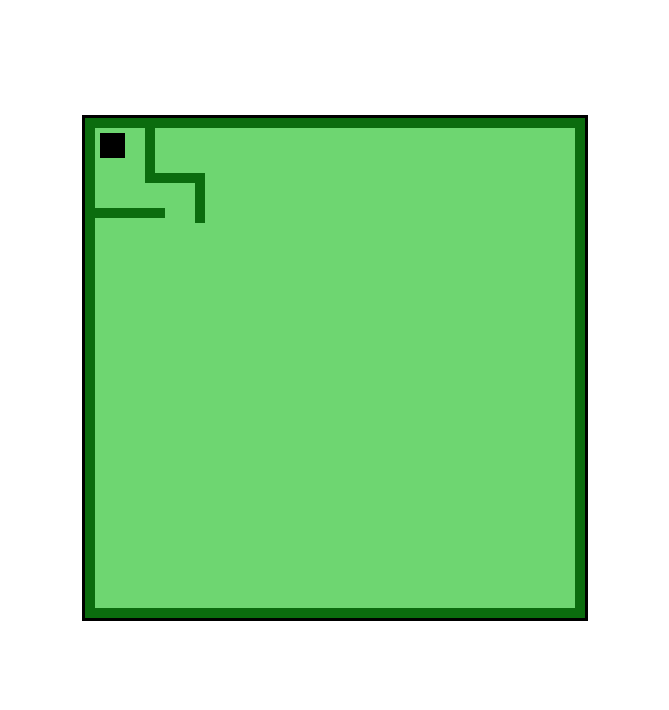
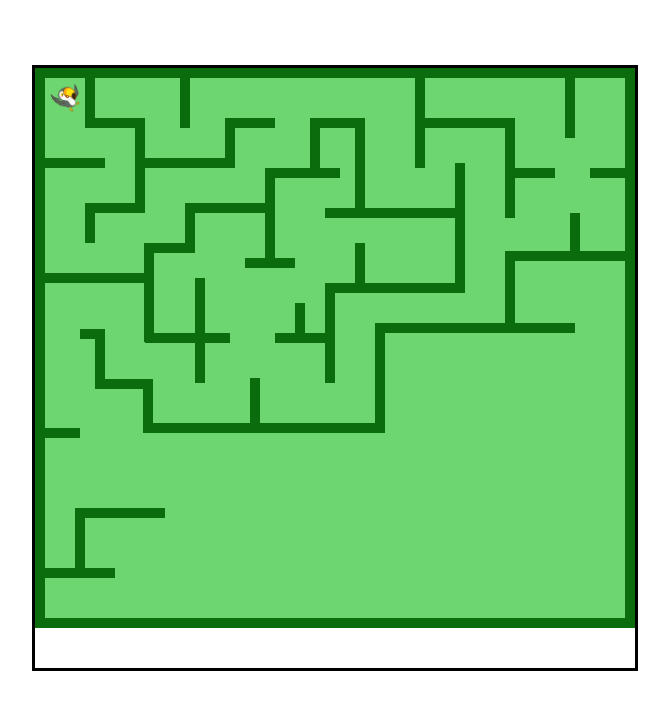
Before and after one commit to jonathanj20/laberinto-canvas-html, a plain HTML site: page index.html in a window 1280 px wide. Shown: the whole page, without its empty margins (305-974 px from the left). Drawn offline with Linux system fonts and the light colour scheme.

Commit message:
Se le agregaron los primeros muros al laberinto, el jugador es la imagen de un tucan y se le agregó música ambiental

```diff
--- a/index.html
+++ b/index.html
@@ -6,13 +6,18 @@
     <title>Laberinto</title>
 </head>
 <body>
-    <canvas id="miCanvas" width="500" height="500"></canvas>
+    <canvas id="miCanvas" width="600" height="600"></canvas>
+    <audio src="musica-sonido/musica.mp3" id="musicaAmbiental" preload="auto"></audio>
     <style>
         body{
             min-height: 90vh;
             display: flex;
             justify-content: center;
             align-items: center;
+        }
+
+        img, audio{
+            display: none;
         }
 
         #miCanvas{
--- a/laberinto.js
+++ b/laberinto.js
@@ -1,8 +1,12 @@
 const canvas = document.getElementById('miCanvas');
 const ctx = canvas.getContext('2d');
-let posicionX = 15, posicionY = 15, oldX=0, oldY=0, w = 25, h = 25;
+let posicionX = 15, posicionY = 15, oldX=0, oldY=0, w = 30, h = 30;
 let toco = false;
 let arregloMuros = [];
+let tucan = new Image();
+const musica = document.getElementById('musicaAmbiental');
+
+tucan.src = 'iconos/feliz.png'
 
 class Muro {
     constructor(x, y, ancho, alto){
@@ -34,20 +38,74 @@ function crearMuro(x, y, ancho, alto){
     arregloMuros.push(muro);
 }
 
-crearMuro(0, 0, 500, 10);
-crearMuro(0, 0, 10, 500);
-crearMuro(0, 490, 500, 10);
-crearMuro(490, 0, 10, 500);
-crearMuro(60, 0, 10, 60);
-crearMuro(0, 90, 80, 10);
-crearMuro(60, 55, 50, 10);
-crearMuro(110, 55, 10,50);
+//creación de muros
+crearMuro(0, 0, 600, 10); //borde superior
+crearMuro(0, 0, 10, 550); //borde izquierdo
+crearMuro(0, 550, 600, 10);//borde inferior
+crearMuro(590, 0, 10, 550);//borde derecho
+crearMuro(50, 0, 10, 50);
+crearMuro(0, 90, 70, 10);
+crearMuro(50, 50, 50, 10);
+crearMuro(100, 50, 10,90);
+crearMuro(60, 135, 50,10);
+crearMuro(50, 135, 10,40);
+crearMuro(0, 205, 115, 10);
+crearMuro(110, 90, 90, 10);
+crearMuro(190, 52, 10, 38);
+crearMuro(190, 52, 10, 38);
+crearMuro(145, 0, 10, 60);
+crearMuro(190, 50, 50, 10);
+crearMuro(109, 175, 10, 40);
+crearMuro(109, 175, 50, 10);
+crearMuro(150, 135, 10, 50);
+crearMuro(160, 135, 80, 10);
+crearMuro(230, 100, 10, 40);
+crearMuro(235, 100, 70, 10);
+crearMuro(275, 50, 10, 50);
+crearMuro(280, 50, 50, 10);
+crearMuro(320, 50, 10, 95);
+crearMuro(290, 140, 140, 10);
+crearMuro(380, 0, 10, 100);
+crearMuro(420, 95, 10, 130);
+crearMuro(390, 50, 90, 10);
+crearMuro(470, 60, 10, 90);
+crearMuro(475, 100, 45, 10);
+crearMuro(555, 100, 35, 10);
+crearMuro(530, 0, 10, 70);
+crearMuro(470, 183, 120, 10);
+crearMuro(535, 145, 10, 45);
+crearMuro(290, 215, 130, 10);
+crearMuro(320, 175, 10, 50); //verticales
+crearMuro(320, 175, 10, 50);
+crearMuro(290, 215, 10, 100);
+crearMuro(240, 265, 50, 10);
+crearMuro(110, 265, 85, 10);
+crearMuro(109, 215, 10, 59);
+crearMuro(320, 175, 10, 50);
+crearMuro(160, 210, 10, 105);//vertiacles
+crearMuro(230, 140, 10, 50);//verticales
+crearMuro(260, 235, 10, 35);//verticales
+crearMuro(210, 190, 50, 10);
+crearMuro(470, 190, 10, 75);
+crearMuro(340, 255, 200, 10);
+crearMuro(340, 255, 10, 110);
+crearMuro(108, 355, 240, 10);
+crearMuro(108, 320, 10, 35);
+crearMuro(215, 310, 10, 45);
+crearMuro(68, 311, 50, 10);
+crearMuro(60, 261, 10, 60);
+crearMuro(45, 261, 20, 10);
+crearMuro(10, 360, 35, 10);
+crearMuro(0, 500, 80, 10);
+crearMuro(40, 450, 10, 50);
+crearMuro(40, 440, 90, 10);
 
 pintarMapa();
 
 //Jugador inicial
-ctx.fillStyle = 'black';
-ctx.fillRect(posicionX, posicionY, w, h);
+tucan.onload = () => {
+    ctx.drawImage(tucan, posicionX, posicionY, w, h);
+}
 
 //movimiento del jugador
 document.addEventListener("keydown",(e) => {
@@ -77,19 +135,25 @@ document.addEventListener("keydown",(e) => {
     }
 
     pintarMapa();
+    dibujarTucan();
+});
 
-    ctx.fillStyle = '#000';
-    ctx.fillRect(posicionX, posicionY, w, h);
-});
+//esta función dibuja el personaje
+function dibujarTucan(){
+    ctx.drawImage(tucan, posicionX, posicionY, w, h);
+}
 
 function pintarMapa(){
     ctx.fillStyle = '#6ed671';
     ctx.fillRect(0, 0, 600, 600);
 
-    //este ciclo pinta los muros que se vayan agregando al array.
     for(let i = 0; i < arregloMuros.length; i++){
         arregloMuros[i].pintarMuro();
     }
+
+    //parte inferior para puntajes
+    ctx.fillStyle = '#fff';
+    ctx.fillRect(0, 560, 600, 40);
 }
 
 function verificarColision(){
@@ -102,3 +166,13 @@ function verificarColision(){
         }
     }
 }
+
+//este evento se está usando para reproducir la música cuando cargue la página
+window.addEventListener('load', () => {
+    musica.play();
+});
+
+//este evento se está usando para reproducir la música de nuevo cuando termine
+musica.addEventListener('ended', () => {
+    musica.play()
+});
```
Also changed, not shown: iconos/feliz.png (added), iconos/tucan.png (added), 1 other file.
